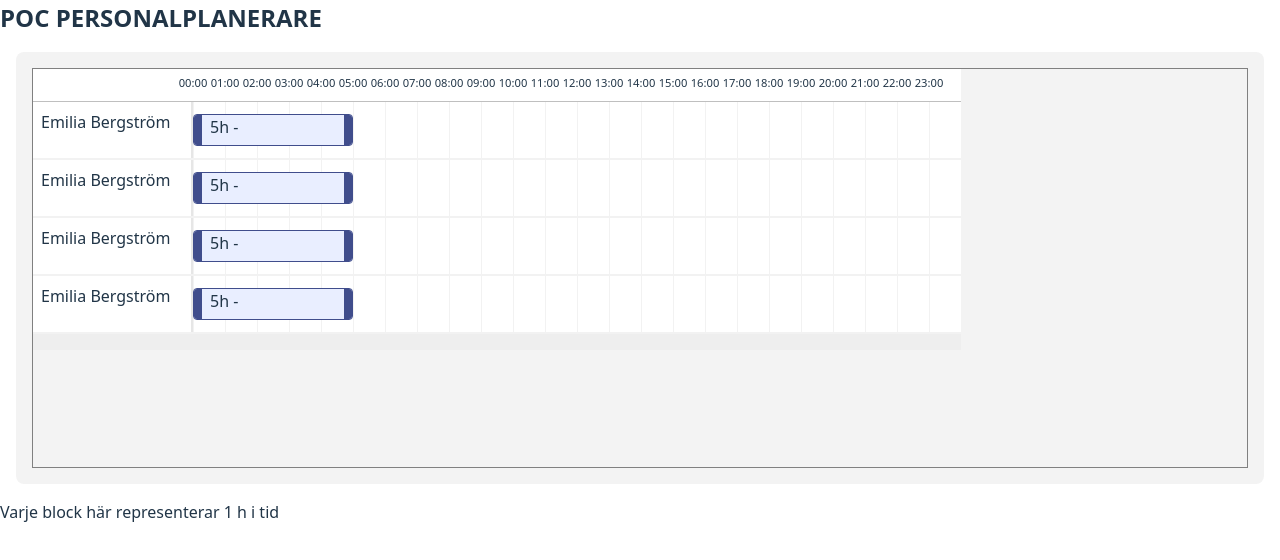
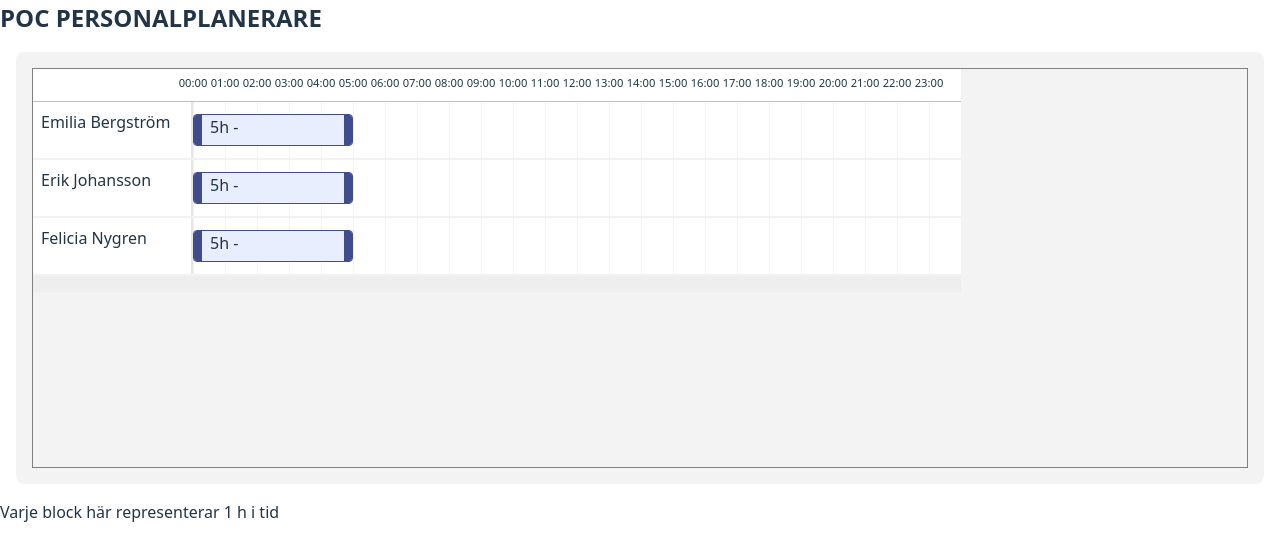
Before and after one commit to viktorkuddis/POC-Personalplanerare, a React (Vite) app: page / in a window 1280 px wide. Shown: the top 560 px of the page. Built offline with nearby package versions, Linux system fonts and the light colour scheme.

Commit message:
dynamically fill timleline

```diff
--- a/src/App.jsx
+++ b/src/App.jsx
@@ -2,7 +2,7 @@
 import "./App.css";
 
 //importing dummy data:
-import users from './dummyData/users.json'
+import teamMembers from './dummyData/users.json'
 import scheduleRules from './dummyData/scheduleRules.json'
 
 import TimeBlock from "./components/TimeBlock/TimeBlock";
@@ -11,12 +11,11 @@ import TimelineRow from "./components/TimelineRow/TimelineRow";
 
 const timelineSize = 2;
 
-console.log("users:", users)
+console.log("teamMembers:", teamMembers)
 console.log('scheduleRules:', scheduleRules)
 
 console.log(timelineSize)
 
-console.log(users[0])
 function App() {
   return (
     <>
@@ -29,36 +28,13 @@ function App() {
 
 
             <TimeLineIndicatorNumbers firstColumnSize={10} timelineSize={timelineSize} />
+            {teamMembers.map((person) =>
+              <TimelineRow key={person.id} firstColumnSize={10} timelineSize={timelineSize} userData={person}>
+                <TimeBlock timelineSize={timelineSize} />
+              </TimelineRow>
+            )}
 
 
-            <TimelineRow firstColumnSize={10} timelineSize={timelineSize} userData={users[0]}>
-              <TimeBlock timelineSize={timelineSize} />
-            </TimelineRow>
-            <TimelineRow firstColumnSize={10} timelineSize={timelineSize} userData={users[0]}>
-              <TimeBlock timelineSize={timelineSize} />
-            </TimelineRow>
-            <TimelineRow firstColumnSize={10} timelineSize={timelineSize} userData={users[0]}>
-              <TimeBlock timelineSize={timelineSize} />
-            </TimelineRow>
-            <TimelineRow firstColumnSize={10} timelineSize={timelineSize} userData={users[0]}>
-              <TimeBlock timelineSize={timelineSize} />
-            </TimelineRow>
-
-
-
-
-
-
-
-            {/* <TimeBlock timelineSize={timelineSize}></TimeBlock>
-            <br />
-            <TimeBlock timelineSize={timelineSize}></TimeBlock>
-            <br /> <TimeBlock timelineSize={timelineSize}></TimeBlock>
-            <br /> <TimeBlock timelineSize={timelineSize}></TimeBlock>
-            <br /> <TimeBlock timelineSize={timelineSize}></TimeBlock>
-            <br /> <TimeBlock timelineSize={timelineSize}></TimeBlock>
-            <br /> <TimeBlock timelineSize={timelineSize}></TimeBlock>
-            <br /> */}
 
 
           </div>
```
